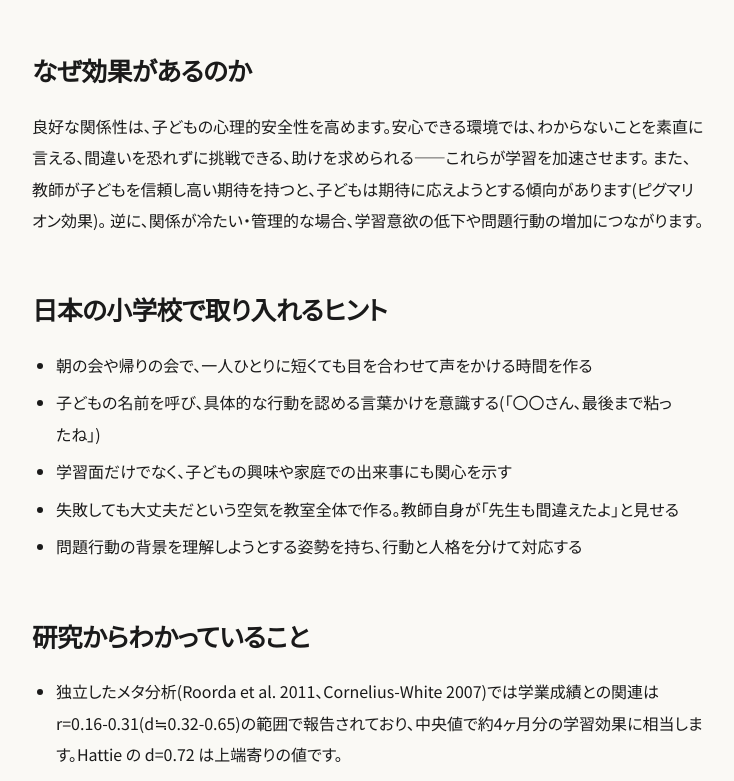
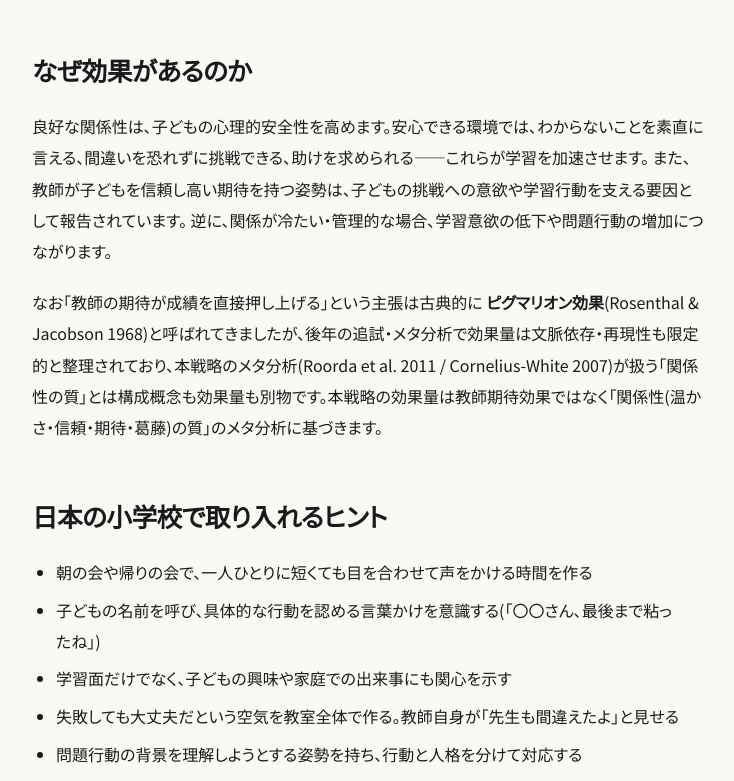
Before and after one commit to Hayato-Isagawa/edu-evidence, an Astro site: page /strategies/teacher-student-relationships in a window 1280 px wide. Shown: the part 1870-2651 px from the top of the page, without its empty margins (72-806 px from the left). Built offline with nearby package versions, Linux system fonts and the light colour scheme; Astro itself is replaced by a stand-in of ours.

Commit message:
docs(strategies): clarify teacher-student-relationships effect comes from relationship quality, not Pygmalion effect
teacher-student-relationships.md の「## なぜ効果があるのか」セクション内で「(ピグマリオン効果)」を肯定的な前提として括弧書きで挿入していた箇所を整理する。

## 背景

PR #111(給食コラム改稿)マージ後の Phase 1 正確性診断で、戦略 73 本・コラム 22 本に対するリスクキーワード grep を実施。教育心理学の古典(ピグマリオン効果・学習スタイル・成長マインドセット・アンダーマイニング効果など)で再現性議論や効果量の文脈依存性が現代評価で確認されているにも関わらず、肯定的な前提で引用されている箇所を特定する作業の一環。

teacher-student-relationships.md は、戦略の効果量(Roorda et al. 2011 / Cornelius-White 2007 のメタ分析、d=0.32〜0.65、本サイトでは +4 ヶ月)自体は妥当だが、本文「## なぜ効果があるのか」で「教師が子どもを信頼し高い期待を持つと、子どもは期待に応えようとする傾向があります(ピグマリオン効果)」と古典的概念を肯定的補強として持ち出していた。ピグマリオン効果(Rosenthal & Jacobson 1968)は後年のメタ分析・追試で効果量が文脈依存・再現性も限定的と整理されており、本戦略の構成概念(関係性の質)とは別物。

## 変更

- 「(ピグマリオン効果)」表現を削除し、「教師が子どもを信頼し高い期待を持つ姿勢は、子どもの挑戦への意欲や学習行動を支える要因として報告されています」に書き換え
- 直後に新段落を追加: ピグマリオン効果が古典概念であること、後年の追試・メタ分析で再現性・効果量が文脈依存と整理されていること、本戦略のメタ分析(Roorda 2011 / Cornelius-White 2007)が扱う「関係性の質」とは構成概念が異なることを明示
- lastVerified: 2026-04-22 → 2026-04-26

## 自動チェック

- textlint: PASS
- npm run check: 0 errors / 0 warnings
- check:consistency: 不一致なし
- check:stale: stale 0 件
- check-source-links: 0 件のエラー(331 リンク到達確認)

```diff
--- a/src/content/strategies/teacher-student-relationships.md
+++ b/src/content/strategies/teacher-student-relationships.md
@@ -16,7 +16,7 @@ evidence:
   hattie:
     cohensD: 0.72
     note: "Hattie の Visible Learning では d=0.72(上限寄り)。独立メタ分析では Roorda et al.(2011, 99研究)が学業成績との関連 r≒0.16-0.19(d≒0.32-0.39)、Cornelius-White(2007, 119研究)が r=0.31(d≒0.65)と報告。Hattie 値は上端、実態は中程度で **+4 ヶ月程度** が妥当と判断。"
-lastVerified: "2026-04-22"
+lastVerified: "2026-04-26"
 methodology:
   studies: 99
   sampleSize: "就学前〜高校(エンゲージメントとの関連 k=61・N=88,417、学業成績との関連 k=61・N=52,718)"
@@ -39,8 +39,10 @@ culturalContext: |
 ## なぜ効果があるのか
 
 良好な関係性は、子どもの心理的安全性を高めます。安心できる環境では、わからないことを素直に言える、間違いを恐れずに挑戦できる、助けを求められる——これらが学習を加速させます。
-また、教師が子どもを信頼し高い期待を持つと、子どもは期待に応えようとする傾向があります(ピグマリオン効果)。
+また、教師が子どもを信頼し高い期待を持つ姿勢は、子どもの挑戦への意欲や学習行動を支える要因として報告されています。
 逆に、関係が冷たい・管理的な場合、学習意欲の低下や問題行動の増加につながります。
+
+なお「教師の期待が成績を直接押し上げる」という主張は古典的に **ピグマリオン効果**(Rosenthal & Jacobson 1968)と呼ばれてきましたが、後年の追試・メタ分析で効果量は文脈依存・再現性も限定的と整理されており、本戦略のメタ分析(Roorda et al. 2011 / Cornelius-White 2007)が扱う「関係性の質」とは構成概念も効果量も別物です。本戦略の効果量は教師期待効果ではなく「関係性(温かさ・信頼・期待・葛藤)の質」のメタ分析に基づきます。
 
 ## 日本の小学校で取り入れるヒント
 
```
